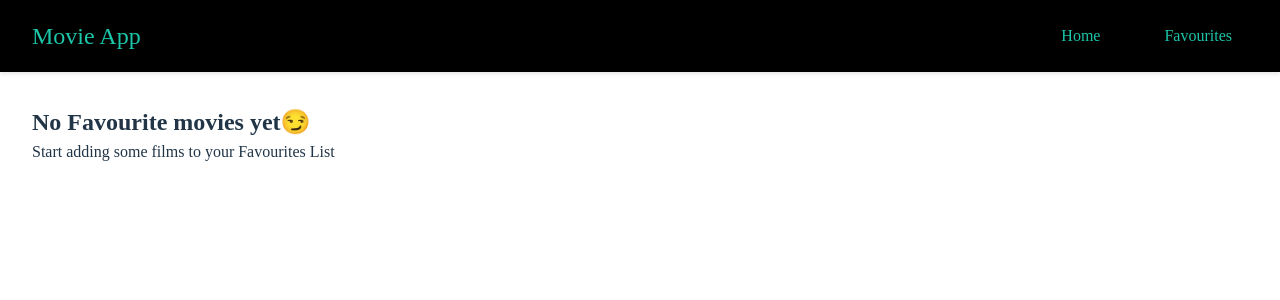
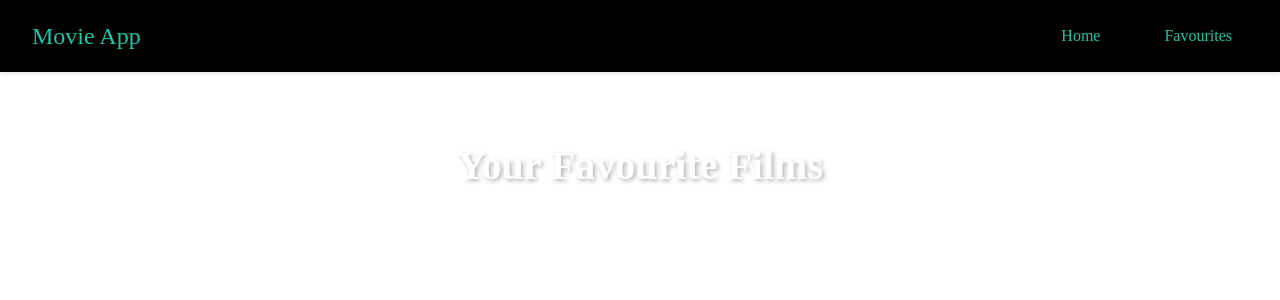
Before and after one commit to tjmatingo/MovieSearchEngine, a React (Vite) app in the folder frontend/: page /favourites in a window 1280 px wide. Shown: the top 300 px of the page. Built offline with nearby package versions, Linux system fonts and the light colour scheme; a web font is replaced by a local one.

Commit message:
favoourites page rendering fix to errors

```diff
--- a/frontend/src/components/MovieCard.jsx
+++ b/frontend/src/components/MovieCard.jsx
@@ -1,12 +1,14 @@
 import "../css/MovieCard.css"
-// import { useMovieContext } from "../context/MovieContext";
+import { useMovieContext } from "../context/MovieContext";
 
 function MovieCard({movie}) {
-    // const [isFavourites, addToFavourites, removeFromFavourites] = useMovieContext();
-    // const favourite = isFavourites(movie.id);
+    const {isFavourites, addToFavourites, removeFromFavourites} = useMovieContext();
+    const favourite = isFavourites(movie.id);
 
-    function onFavouriteClick() {
-        alert("clicked!")
+    function onFavouriteClick(e) {
+        e.preventDefault();
+        if (favourite) removeFromFavourites(movie.id);
+        else addToFavourites(movie);
     }
 
     return (
@@ -14,7 +16,7 @@ function MovieCard({movie}) {
             <div className="movie-poster">
                 <img src={`https://image.tmdb.org/t/p/w500${movie.poster_path}`} alt={movie.title} />
                 <div className="movie-overlay" >
-                    <button className="favorite-btn" onClick={onFavouriteClick}>🤍</button>
+                    <button className={`favorite-btn ${favourite ? "active" : " "}`} onClick={onFavouriteClick} > ♥ </button>
                 </div>
             </div>
 
--- a/frontend/src/context/MovieContext.jsx
+++ b/frontend/src/context/MovieContext.jsx
@@ -30,13 +30,13 @@ export const MovieProvider = ({children}) => {
 
     // function to remove from  array
     const removeFromFavourites = (movieID) => {
-        setFavourites(prev => prev.filter(movie => movie.ID !== movieID));
+        setFavourites(prev => prev.filter(movie => movie.id !== movieID));
     };
 
     // function to check existence
     const isFavourites = (movieID) => {
         // return true or false to a movie being in favourites
-        return favourites.some(movie => movie.ID === movieID)
+        return favourites.some(movie => movie.id === movieID)
     };
 
     // to make these values available to children
--- a/frontend/src/pages/Favourites.jsx
+++ b/frontend/src/pages/Favourites.jsx
@@ -1,10 +1,30 @@
 import "../css/Favourites.css"
+import { useMovieContext } from "../context/MovieContext";
+import MovieCard from "../components/MovieCard";
 
 function Favourite() {
-    return <div className="favourites-empty">
-        <h2>No Favourite movies yet😏</h2>
-        <p>Start adding some films to your Favourites List</p>
-    </div>
+    const {favourites} = useMovieContext();
+
+    if (favourites) {
+        return (
+        <div className="favorites">
+            <h2>Your Favourite Films</h2>
+
+            <div className="movies-grid">
+                {favourites.map((movie) => (
+                    <MovieCard movie={movie} key={movie.id} />
+                ))}
+
+            </div>
+        </div>)
+    };
+
+    return (
+        <div className="favorites-empty">
+            <h2>No Favourite movies yet😏</h2>
+            <p>Start adding some films to your Favourites List</p>
+        </div>
+    );
 };
 
 export default Favourite;
```
